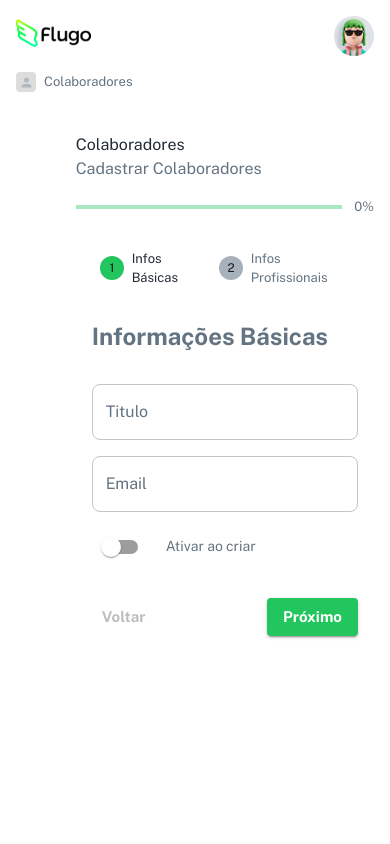
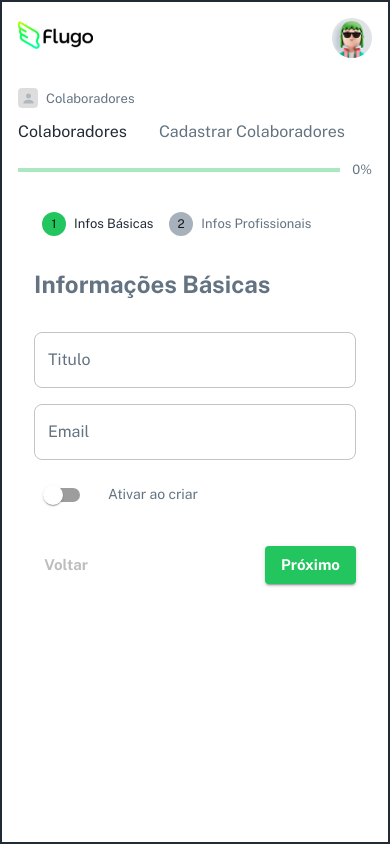
Before and after one commit to Leonardobern10/Desafio_Flugo, a React (Vite) app: page / in a window 390 px wide. Both pictures are taken after a click on the button "Novo Colaborador". Built offline with nearby package versions, Linux system fonts and the light colour scheme; no server answers; the database is empty; some icons are missing.

Commit message:
fix: ajustando layout mobile

```diff
--- a/src/app/App.tsx
+++ b/src/app/App.tsx
@@ -30,6 +30,7 @@ function App() {
                     flexDirection: 'column',
                     justifyContent: 'space-between',
                     alignItems: 'center',
+                    border: 2,
                }}>
                <Header />
                <Grid
@@ -37,9 +38,9 @@ function App() {
                          height: '100%',
                          width: '100%',
                          display: 'flex',
-                         flexDirection: {sx: 'column', lg: 'row'},
+                         flexDirection: {xs: 'column', lg: 'row'},
                          justifyContent: 'center',
-                         alignItems: 'end',
+                         alignItems: {xs: 'flex-start', lg: 'end'},
                     }}>
                     <SideBar />
                     <MainContent />
--- a/src/components/Form/EmployeeForm.tsx
+++ b/src/components/Form/EmployeeForm.tsx
@@ -82,7 +82,7 @@ export default function EmployeeForm(props: {
                     <Box
                          sx={{
                               gap: 4,
-                              minHeight: '280px',
+                              minHeight: {xs: '30dvh', lg: '280px'},
                               width: '100%',
                               display: 'flex',
                               flexDirection: {xs: 'column', lg: 'row'},
--- a/src/components/SideBar/SideBar.tsx
+++ b/src/components/SideBar/SideBar.tsx
@@ -21,7 +21,7 @@ export default function SideBar(): ReactElement {
                     paddingTop: 2,
                     display: 'flex',
                     flexDirection: 'column',
-                    height: '100%',
+                    height: {xs: '3rem', lg: '100%'},
                     width: '20%',
                     rowGap: 2,
                }}>
```
